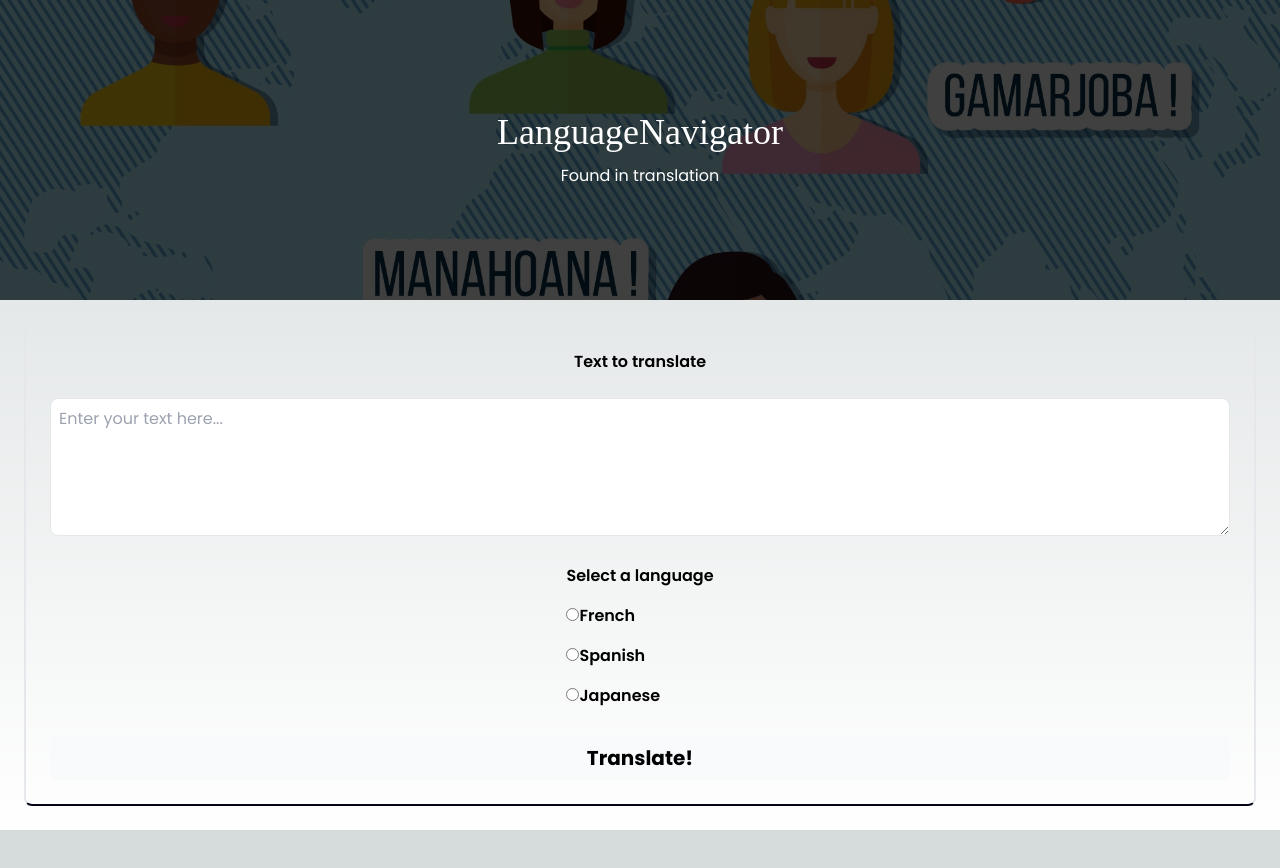
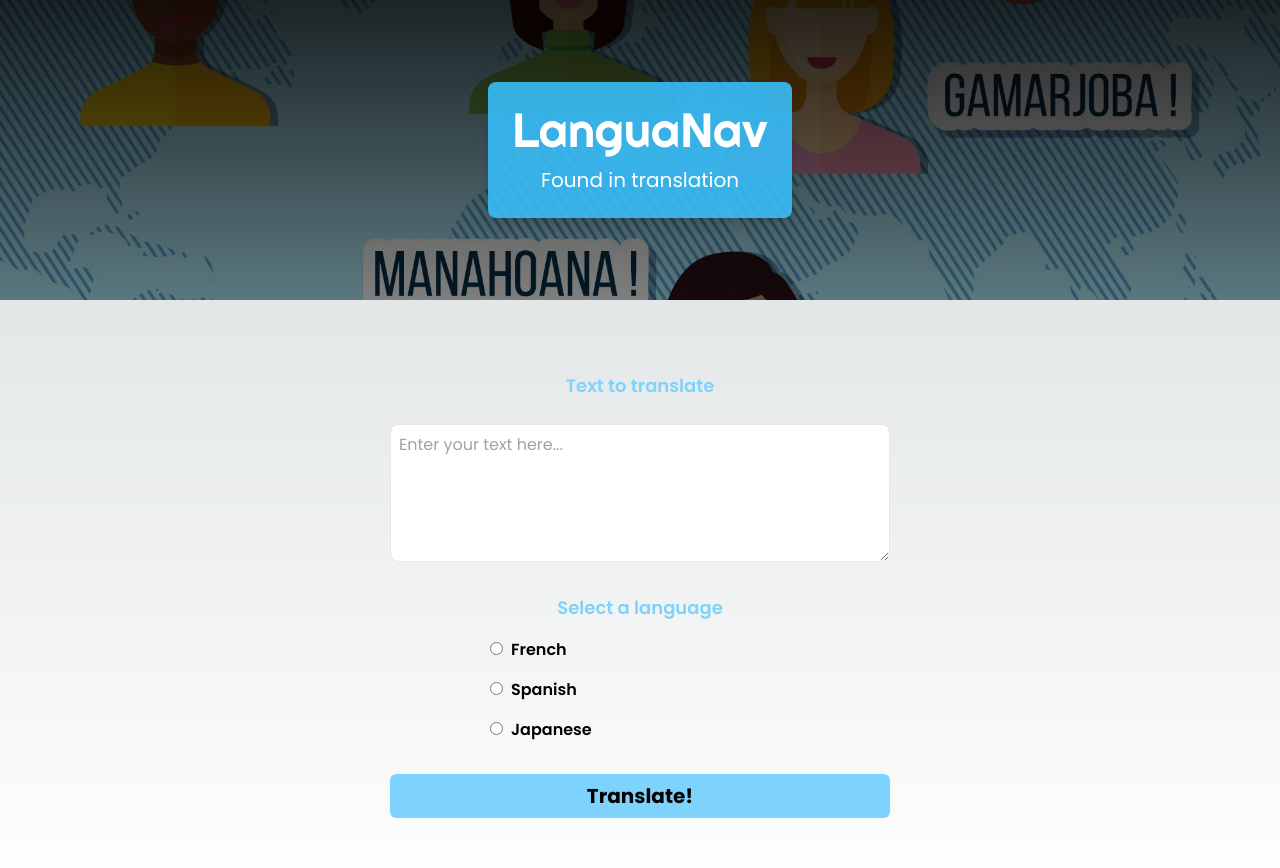
Before and after one commit to evanhill1989/interpreter-llm, a Next.js app: page / in a window 1280 px wide. Shown: the top 868 px of the page. Before the commit the page ends 830 px from the top, so only its background shows below. Built offline with nearby package versions, Linux system fonts and the light colour scheme; no server answers.

Commit message:
UI polish, add Translated View -- page.tsx

```diff
--- a/src/app/globals.css
+++ b/src/app/globals.css
@@ -18,7 +18,7 @@
 
 /* globals.css */
 
-@import url("https://fonts.googleapis.com/css2?family=Big+Shoulders+Display:wght@100..900&family=Poppins:ital,wght@0,100;0,200;0,300;0,400;0,500;0,600;0,700;0,800;0,900;1,100;1,200;1,300;1,400;1,500;1,600;1,700;1,800;1,900&display=swap");
+@import url("https://fonts.googleapis.com/css2?family=Big+Shoulders+Display:wght@100..900&family=Poppins:ital,wght@0,100;0,200;0,300;0,400;0,500;0,600;0,700;0,800;0,900;1,100;1,200;1,300;1,400;1,500;1,600;1,700;1,800;1,900&display=swap&family=Righteous&display=swap");
 
 body {
   @apply font-poppins;
@@ -43,8 +43,8 @@ body {
 /* styles/Header.module.css */
 .header {
   background-image: linear-gradient(
-      rgba(0, 0, 0, 0.75),
-      /* Darker gradient color */ rgba(0, 0, 0, 0.75)
+      rgba(0, 0, 0, 0.85),
+      /* Darker gradient color */ rgba(0, 0, 0, 0.5)
     ),
     url("/WorldLanguages.jpg"); /* Background image */
   background-size: cover; /* Scale the width to 100% and height auto to maintain aspect ratio */
@@ -53,3 +53,22 @@ body {
   height: 300px; /* Set a height for the header */
   color: white; /* Set text color if necessary */
 }
+
+.big-shoulders-display {
+  font-family: "Big Shoulders Display", sans-serif;
+  font-optical-sizing: auto;
+  font-weight: 700;
+  font-style: normal;
+}
+
+.font-righteous {
+  font-family: "Righteous", sans-serif;
+  font-optical-sizing: auto;
+  font-weight: 700;
+  /* font-style: normal; */
+}
+
+.fieldset {
+  display: flex;
+  flex-direction: column;
+}
--- a/src/app/layout.tsx
+++ b/src/app/layout.tsx
@@ -1,10 +1,15 @@
 import type { Metadata } from "next";
-import { Poppins } from "next/font/google";
+import { Poppins, Righteous } from "next/font/google";
 import "./globals.css";
 
 const poppins = Poppins({
   subsets: ["latin"],
   weight: ["400", "500", "600", "700"],
+});
+
+const righteous = Righteous({
+  subsets: ["latin"],
+  weight: ["400"],
 });
 
 export const metadata: Metadata = {
--- a/src/app/page.tsx
+++ b/src/app/page.tsx
@@ -11,7 +11,15 @@
 import { useState } from "react";
 import OpenAI from "openai";
 
+import { Righteous } from "next/font/google";
+
 // Temporary exposure of API key to the browser; move this to a server-side function for production
+
+const righteous = Righteous({
+  subsets: ["latin"],
+  weight: ["400"],
+});
+
 const openai = new OpenAI({
   apiKey: process.env.NEXT_PUBLIC_OPENAI_API_KEY,
   dangerouslyAllowBrowser: true,
@@ -22,6 +30,9 @@ export default function Home() {
   const [language, setLanguage] = useState("");
   const [response, setResponse] = useState("");
 
+  async function handleStartOver(event: React.FormEvent<HTMLFormElement>) {
+    event.preventDefault();
+  }
   async function handleSubmit(event: React.FormEvent<HTMLFormElement>) {
     event.preventDefault();
 
@@ -59,18 +70,21 @@ export default function Home() {
 
   return (
     <div className="">
-      <header className="header flex flex-col items-center justify-center gap-3">
-        <h1 className="text-4xl font-bigShouldersDisplay">LanguageNavigator</h1>
-        <p>Found in translation</p>
+      <header className="header grid justify-center items-center ">
+        <div className="flex flex-col items-center justify-center p-6 rounded-lg gap-3 bg-sky-400/90 shadow-lg">
+          <h1 className={`text-5xl ${righteous.className}`}>LanguaNav</h1>
+          <p className="text-xl">Found in translation</p>
+        </div>
       </header>
-      <main className="p-6">
-        <div className=" border-b-slate-950 border-2 rounded-lg p-6">
-          <form
-            onSubmit={handleSubmit}
-            className="flex flex-col justify-center gap-3"
+      <main className="px-6 py-12">
+        {!response && (
+          <div className="p-6">
+            <form onSubmit={handleSubmit} className="flex flex-col  gap-4">
+              <div className="mb-4 flex flex-col items-center justify-center">
+                <label
+                  htmlFor="textToTranslate"
+                  className="mb-4 font-semibold text-lg text-sky-300"
                 >
-            <div className="mb-4 flex flex-col items-center justify-center">
-              <label htmlFor="textToTranslate" className="mb-4 font-semibold">
                   Text to translate
                 </label>
                 <textarea
@@ -78,19 +92,22 @@ export default function Home() {
                   name="textToTranslate"
                   rows="5"
                   cols="50"
-                className="border rounded-lg p-2 w-full mt-2 text-black"
+                  className="border rounded-lg p-2 w-full mt-2 text-black max-w-[500px]"
                   placeholder="Enter your text here..."
                   value={text}
                   onChange={(e) => setText(e.target.value)}
                 ></textarea>
               </div>
 
-            <div className="mb-4 flex items-center justify-center">
-              <fieldset className=" ">
-                <legend className="mb-4 font-semibold">
+              <div className="mb-4 flex flex-col items-center w-full">
+                <fieldset className=" fieldset w-1/2 max-w-[300px]">
+                  {/* For some reason this legend element below doesn't respond to
+                flex align directives, so I had to use text-center on it */}
+                  <legend className="mb-4 font-semibold text-center text-lg text-sky-300 ">
                     Select a language
                   </legend>
-                <div className="flex flex-col gap-4 font-semibold">
+
+                  <div className="flex flex-col gap-4  font-semibold">
                     <div>
                       <input
                         type="radio"
@@ -99,7 +116,9 @@ export default function Home() {
                         value="French"
                         onChange={(e) => setLanguage(e.target.value)}
                       />
-                    <label htmlFor="french">French</label>
+                      <label className="ml-2" htmlFor="french">
+                        French
+                      </label>
                     </div>
                     <div>
                       <input
@@ -109,7 +128,9 @@ export default function Home() {
                         value="Spanish"
                         onChange={(e) => setLanguage(e.target.value)}
                       />
-                    <label htmlFor="spanish">Spanish</label>
+                      <label className="ml-2" htmlFor="spanish">
+                        Spanish
+                      </label>
                     </div>
                     <div>
                       <input
@@ -119,21 +140,69 @@ export default function Home() {
                         value="Japanese"
                         onChange={(e) => setLanguage(e.target.value)}
                       />
-                    <label htmlFor="japanese">Japanese</label>
+                      <label className="ml-2" htmlFor="japanese">
+                        Japanese
+                      </label>
                     </div>
                   </div>
                 </fieldset>
               </div>
               <button
                 type="submit"
-              className="w-full text-black bg-slate-50 rounded-md py-2 px-4 font-bold text-xl"
+                className="w-full max-w-[500px] self-center text-black bg-sky-300 rounded-md py-2 px-4 font-bold text-xl mb-3"
               >
                 Translate!
               </button>
             </form>
           </div>
+        )}
+        {response && (
+          <div className="p-6">
+            <form onSubmit={handleStartOver} className="flex flex-col  gap-4">
+              <div className="mb-4 flex flex-col items-center justify-center">
+                <label
+                  htmlFor="textToTranslate"
+                  className="mb-4 font-semibold text-lg text-sky-300"
+                >
+                  Your original text
+                </label>
+                <textarea
+                  id="textToTranslate"
+                  name="textToTranslate"
+                  rows="5"
+                  cols="50"
+                  className="border rounded-lg p-2 w-full mt-2 text-black max-w-[500px]"
+                  placeholder="Enter your text here..."
+                  value={text}
+                ></textarea>
+              </div>
 
-        {response && <div className="response">{response}</div>}
+              <div className="mb-4 flex flex-col items-center w-full">
+                <label
+                  htmlFor="textToTranslate"
+                  className="mb-4 font-semibold text-lg text-sky-300"
+                >
+                  Translation
+                </label>
+                <textarea
+                  id="textToTranslate"
+                  name="textToTranslate"
+                  rows="5"
+                  cols="50"
+                  className="border rounded-lg p-2 w-full mt-2 text-black max-w-[500px]"
+                  placeholder="Enter your text here..."
+                  value={response}
+                ></textarea>
+              </div>
+              <button
+                type="submit"
+                className="w-full max-w-[500px] self-center text-black bg-sky-300 rounded-md py-2 px-4 font-bold text-xl mb-3"
+              >
+                Start Over
+              </button>
+            </form>
+          </div>
+        )}
       </main>
     </div>
   );
--- a/tailwind.config.ts
+++ b/tailwind.config.ts
@@ -16,6 +16,7 @@ const config: Config = {
       fontFamily: {
         poppins: ["Poppins", "sans-serif"],
         bigShouldersDisplay: ["Big Shoulders Display", "cursive"],
+        righteous: ["Righteous", "cursive"],
       },
     },
   },
```
Lines whose indentation alone changed are shown as unchanged.
